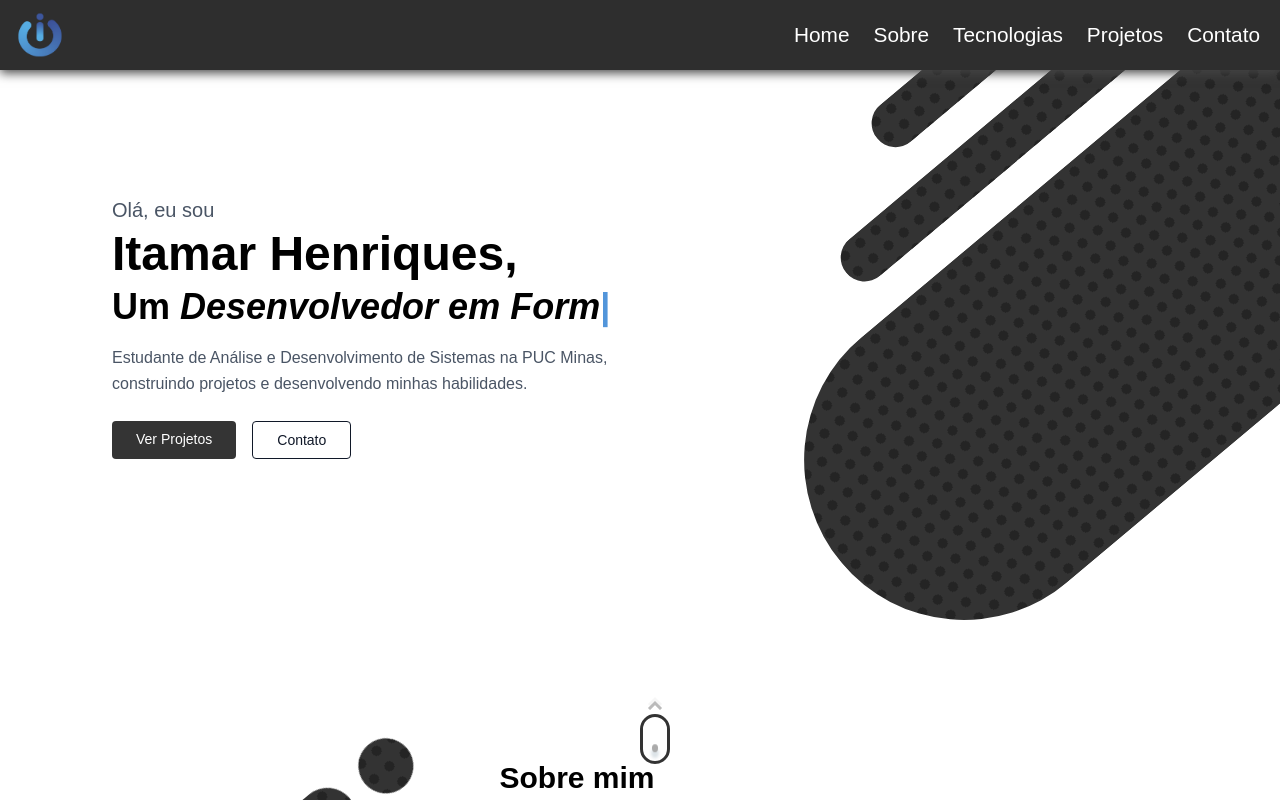
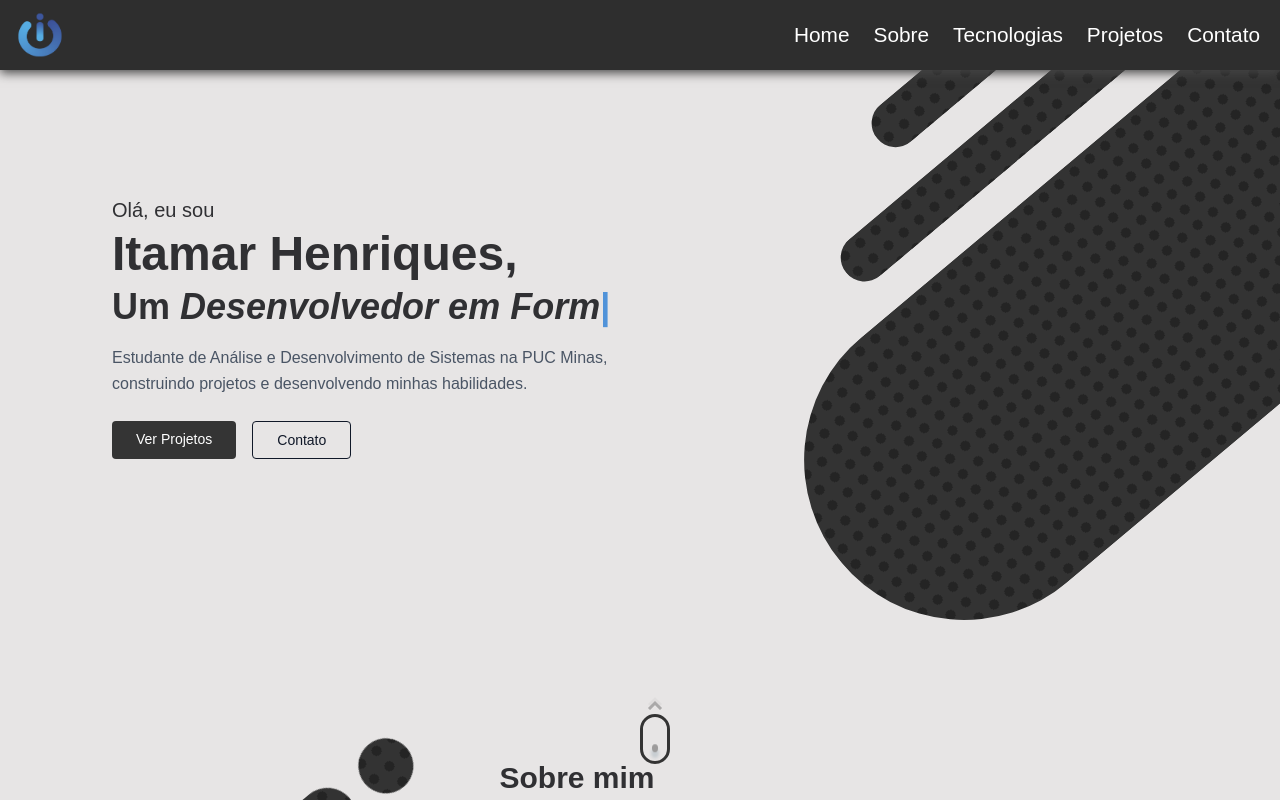
Before and after one commit to Itamar-Neto/itamar-dev-portfolio, a React (Vite) app in the folder itamar-portfolio/: page / in a window 1280 px wide. Shown: the top 800 px of the page. Built offline with nearby package versions, Linux system fonts and the light colour scheme.

Commit message:
Ajustar estilização
Foram ajustadas algumas estilizações para padronizar os estilos.

```diff
--- a/itamar-portfolio/src/pages/Home.jsx
+++ b/itamar-portfolio/src/pages/Home.jsx
@@ -48,13 +48,13 @@ export default function Home() {
             "
             >
                 <div
-                    id="HomeInformation"
+
                     className="
                     flex flex-col text-left mt-[24px] pt-[2rem]
                     lg:text-left lg:h-[18.75rem] lg:w-4/5 lg:mt-[11rem] lg:ml-[7rem]
                 "
                 >
-                    <p className="text-lg lg:text-xl text-gray-600">
+                    <p className="text-lg lg:text-xl">
                         Olá, eu sou
                     </p>
 
--- a/itamar-portfolio/src/styles/globals.css
+++ b/itamar-portfolio/src/styles/globals.css
@@ -1,9 +1,15 @@
 /* reset, scroll, fontes, variáveis de cor */
 :root {
-    --color-primary: #6366f1;
+    /* Tipografia */
+    --font-primary: 'Oak Sans', sans-serif;
+
+    /* Cores gerais */
     --color-bg: #e7e5e5;
-    --color-text: #2e2e2e;
-    font-family: 'Oak Sans', sans-serif;
+    --color-text: #303033;
+
+    /* Cores da barra de rolagem */
+    --color-scrollbar-bg: #343434;
+    --color-scrollbar-thumb: #a4a4a4;
 }
 
 * {
@@ -19,12 +25,18 @@ html {
 }
 
 html::-webkit-scrollbar {
-    background-color: #343434;
+    background-color: var(--color-scrollbar-bg);
 }
 
 html::-webkit-scrollbar-thumb {
-    background-color: #a4a4a4;
+    background-color: var(--color-scrollbar-thumb);
     border-radius: 10px;
+}
+
+body {
+    font-family: var(--font-primary);
+    background-color: var(--color-bg);
+    color: var(--color-text);
 }
 
 hr {
```
